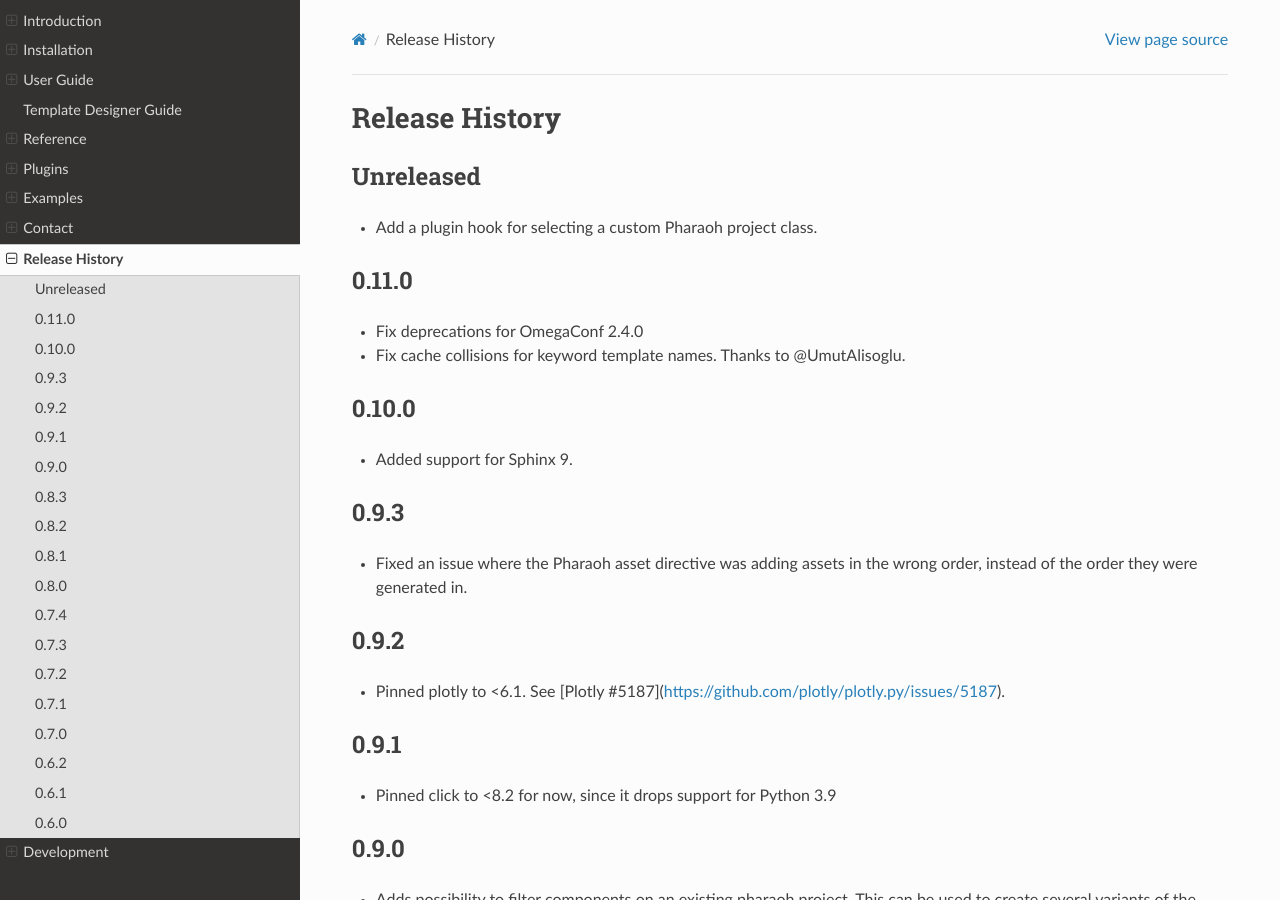
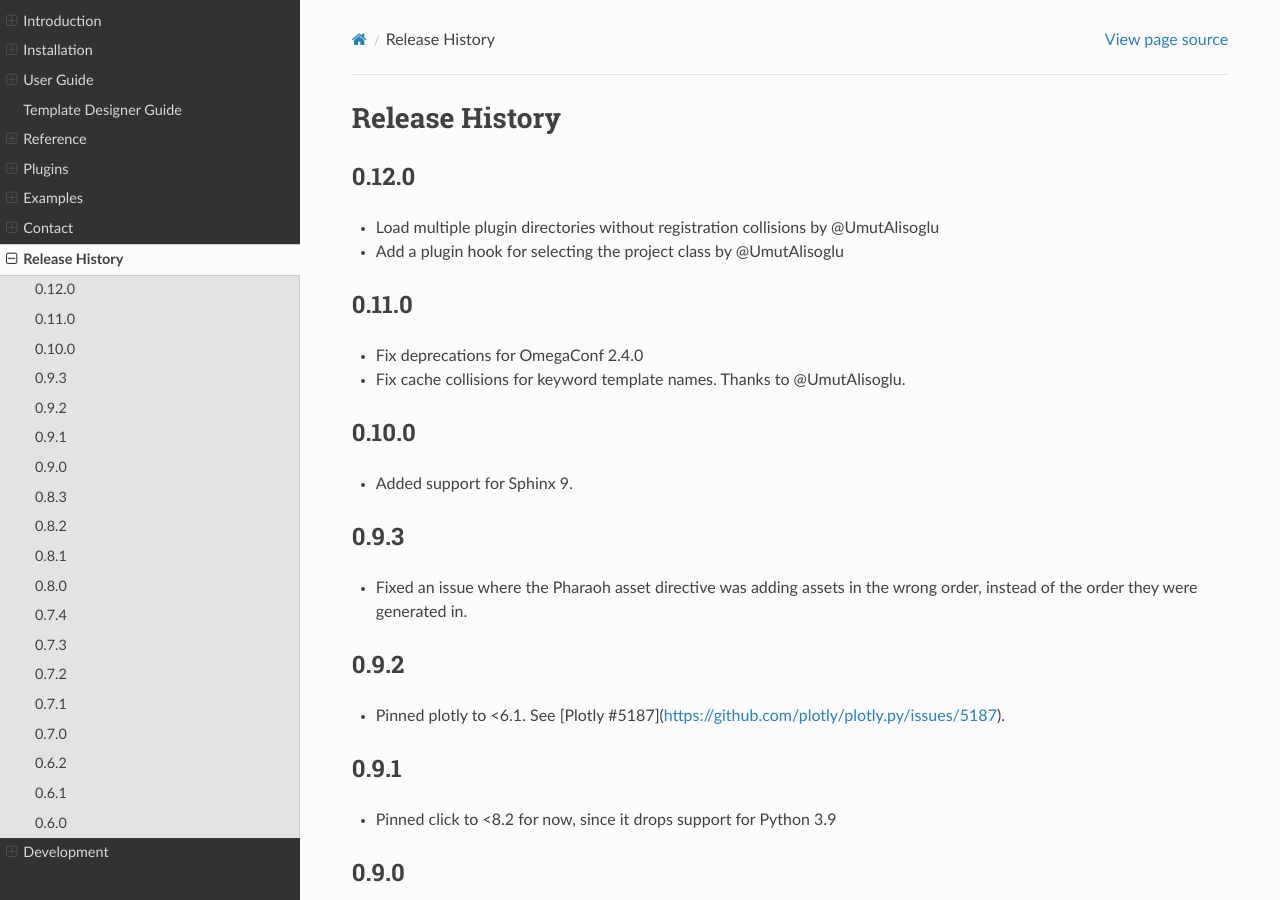
Before and after one commit to Infineon/pharaoh-dev, a Sphinx documentation site: the page built from docs/changelog.rst, in a window 1280 px wide and 900 px high. Built offline with Sphinx 7.4.7 and the Read the Docs theme 3.1.0, drawn with Linux system fonts in a browser that asks for light colours; pages that are not in the unit, such as notebooks, are missing from menus; the version number could not be read and is left out.

Commit message:
Update changelog.rst

```diff
--- a/docs/changelog.rst
+++ b/docs/changelog.rst
@@ -1,10 +1,11 @@
 Release History
 ===============
 
-Unreleased
-----------
+0.12.0
+------
 
--   Add a plugin hook for selecting a custom Pharaoh project class.
+-   Load multiple plugin directories without registration collisions by @UmutAlisoglu
+-   Add a plugin hook for selecting the project class by @UmutAlisoglu
 
 
 0.11.0
```
